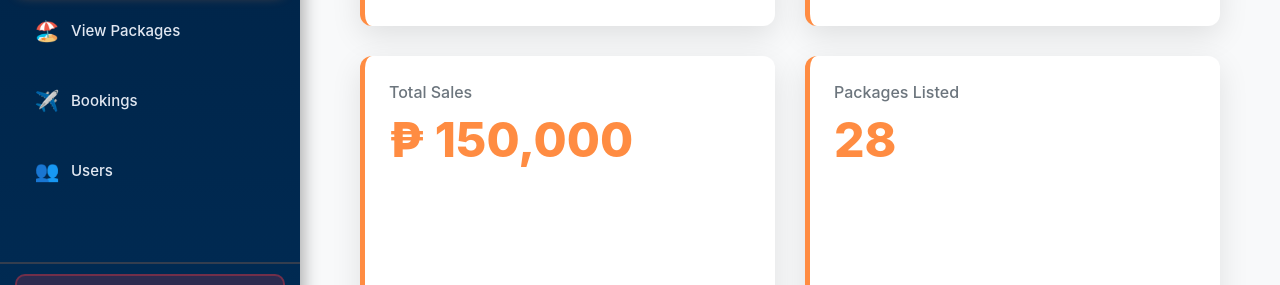
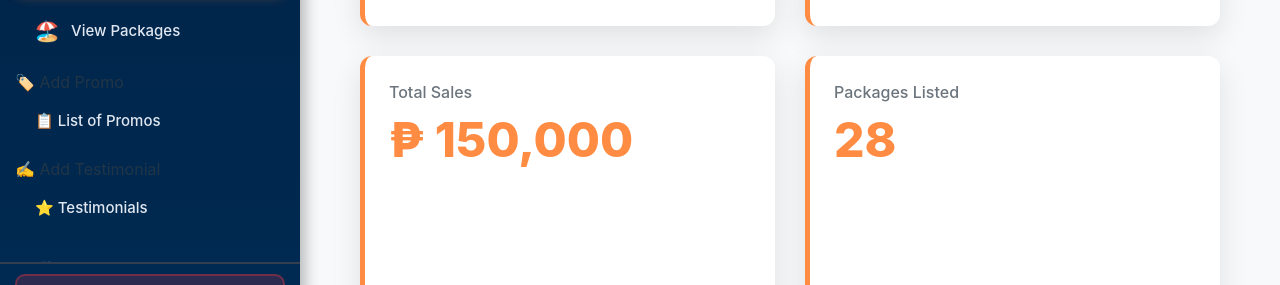
Before and after one commit to WanderWave-Travel-and-Tours/WWTT-Website, a React (Vite) app in the folder admin/: page /dashboard in a window 1280 px wide. Shown: the part 435-720 px from the top of the page. Built offline with nearby package versions, Linux system fonts and the light colour scheme; sample sign-in values are in the browser's storage.

Commit message:
fix: sidebar conflict in merge

```diff
--- a/admin/src/components/sidebar/sidebar.jsx
+++ b/admin/src/components/sidebar/sidebar.jsx
@@ -1,9 +1,11 @@
+import React, { useState } from 'react';
 import { useNavigate, useLocation } from 'react-router-dom';
 import './sidebar.css';
 
 const Sidebar = () => {
     const navigate = useNavigate();
     const location = useLocation();
+    const [isServicesOpen, setIsServicesOpen] = useState(false);
 
     // Helper to determine if a menu item is active
     const isActive = (path) => location.pathname === path;
@@ -20,6 +22,18 @@ const Sidebar = () => {
     const handleNavigate = (path) => {
         navigate(path);
     };
+
+    const navigateToAddPackage = () => { navigate('/add-package'); };
+    const navigateToViewPackages = () => { navigate('/view-packages'); };
+    const navigateToAddPromo = () => { navigate('/add-promo'); };
+    const navigateToViewPromos = () => { navigate('/view-promos'); };
+    const navigateToAddTestimonial = () => { navigate('/add-testimonial'); };
+    const navigateToViewTestimonials = () => { navigate('/view-testimonials'); };
+
+    const toggleServices = () => {
+        setIsServicesOpen(!isServicesOpen);
+    };
+
 
     return (
         <div className="sidebar">
@@ -48,7 +62,7 @@ const Sidebar = () => {
                         onClick={() => handleNavigate('/add-package')}
                     >
                         <span className="menu-icon">➕</span>
-                        <span className="menu-text">Add Package</span>
+                        <span className="menu-text" onClick={navigateToAddPackage}>Add Package</span>
                     </li>
 
                     <li
@@ -56,13 +70,54 @@ const Sidebar = () => {
                         onClick={() => handleNavigate('/view-packages')}
                     >
                         <span className="menu-icon">🏖️</span>
-                        <span className="menu-text">View Packages</span>
+                        <span className="menu-text" onClick={navigateToViewPackages}>View Packages</span>
                     </li>
 
-                    <li className="menu-item">
-                        <span className="menu-icon">✈️</span>
-                        <span className="menu-text">Bookings</span>
+                    <li className="new-menu-item" onClick={navigateToAddPromo}>
+                        🏷️ Add Promo
                     </li>
+
+                    <li className="menu-item" onClick={navigateToViewPromos}>
+                        📋 List of Promos
+                    </li>
+
+                    <li className="new-menu-item" onClick={navigateToAddTestimonial}>
+                        ✍️ Add Testimonial
+                    </li>
+
+                    <li className="menu-item" onClick={navigateToViewTestimonials}>
+                        ⭐ Testimonials
+                    </li>
+
+                    <li
+                        className="menu-item services-parent"
+                        onClick={toggleServices}
+                        onMouseEnter={() => setIsServicesOpen(true)}
+                        onMouseLeave={() => setIsServicesOpen(false)}
+                    >
+                        <div className="services-header">
+                            <span>🛠️ Other Services</span>
+                            <span className="arrow">{isServicesOpen ? '▲' : '▼'}</span>
+                        </div>
+
+                        {isServicesOpen && (
+                            <ul className="sub-menu">
+                                <li className="sub-menu-item" onClick={(e) => { e.stopPropagation(); navigate('/services/visa'); }}>
+                                    🛂 VISA Processing
+                                </li>
+                                <li className="sub-menu-item" onClick={(e) => { e.stopPropagation(); navigate('/services/psa'); }}>
+                                    📄 PSA Serbilis
+                                </li>
+                                <li className="sub-menu-item" onClick={(e) => { e.stopPropagation(); navigate('/services/cenomar'); }}>
+                                    💍 CENOMAR
+                                </li>
+                                <li className="sub-menu-item" onClick={(e) => { e.stopPropagation(); navigate('/services/passport'); }}>
+                                    📘 Passport Appointment
+                                </li>
+                            </ul>
+                        )}
+                    </li>
+
 
                     <li className="menu-item">
                         <span className="menu-icon">👥</span>
```
